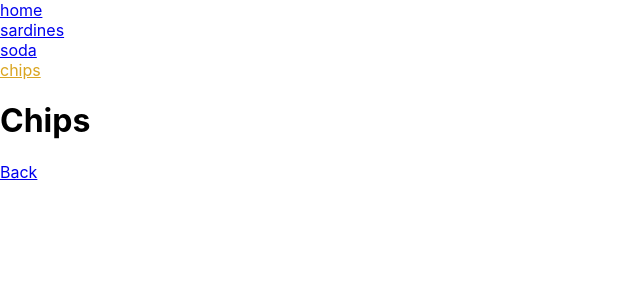
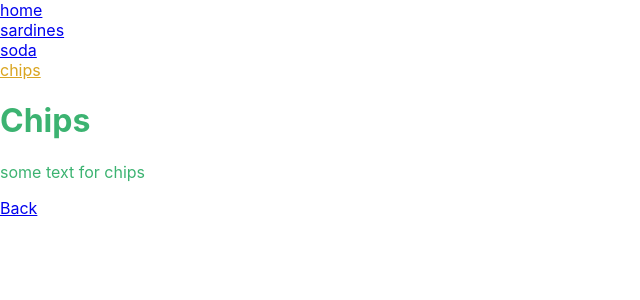
Before and after one commit to ehsansh/react-bootcamp, a React (Create React App) app: page /chips in a window 1280 px wide. Shown: the top 300 px of the page, without its empty margins (0-640 px from the left). Built offline with nearby package versions, Linux system fonts and the light colour scheme.

Commit message:
add message component

```diff
--- a/src/Chips.js
+++ b/src/Chips.js
@@ -1,10 +1,14 @@
 import React, { Component } from 'react';
 import { Link } from 'react-router-dom';
+import Message from './Message';
 export default class Chips extends Component {
     render() {
         return (
             <div>
-                <h1>Chips</h1>
+                <Message>
+                    <h1>Chips</h1>
+                    <p>some text for chips</p>
+                </Message>
                 <Link to='/'>Back</Link>
             </div>
         );
--- /dev/null
+++ b/src/Message.css
@@ -0,0 +1,3 @@
+.Message {
+    color: mediumseagreen;
+}
--- /dev/null
+++ b/src/Message.js
@@ -0,0 +1,7 @@
+import React, { Component } from 'react';
+import './Message.css';
+export default class Message extends Component {
+    render() {
+        return <div className='Message'>{this.props.children}</div>;
+    }
+}
--- a/src/Soda.js
+++ b/src/Soda.js
@@ -1,10 +1,13 @@
 import React, { Component } from 'react';
 import { Link } from 'react-router-dom';
+import Message from './Message';
 export default class Soda extends Component {
     render() {
         return (
             <div>
-                <h1>Soda</h1>
+                <Message>
+                    <h1>Soda</h1>
+                </Message>
                 <Link to='/'>Back</Link>
             </div>
         );
```
